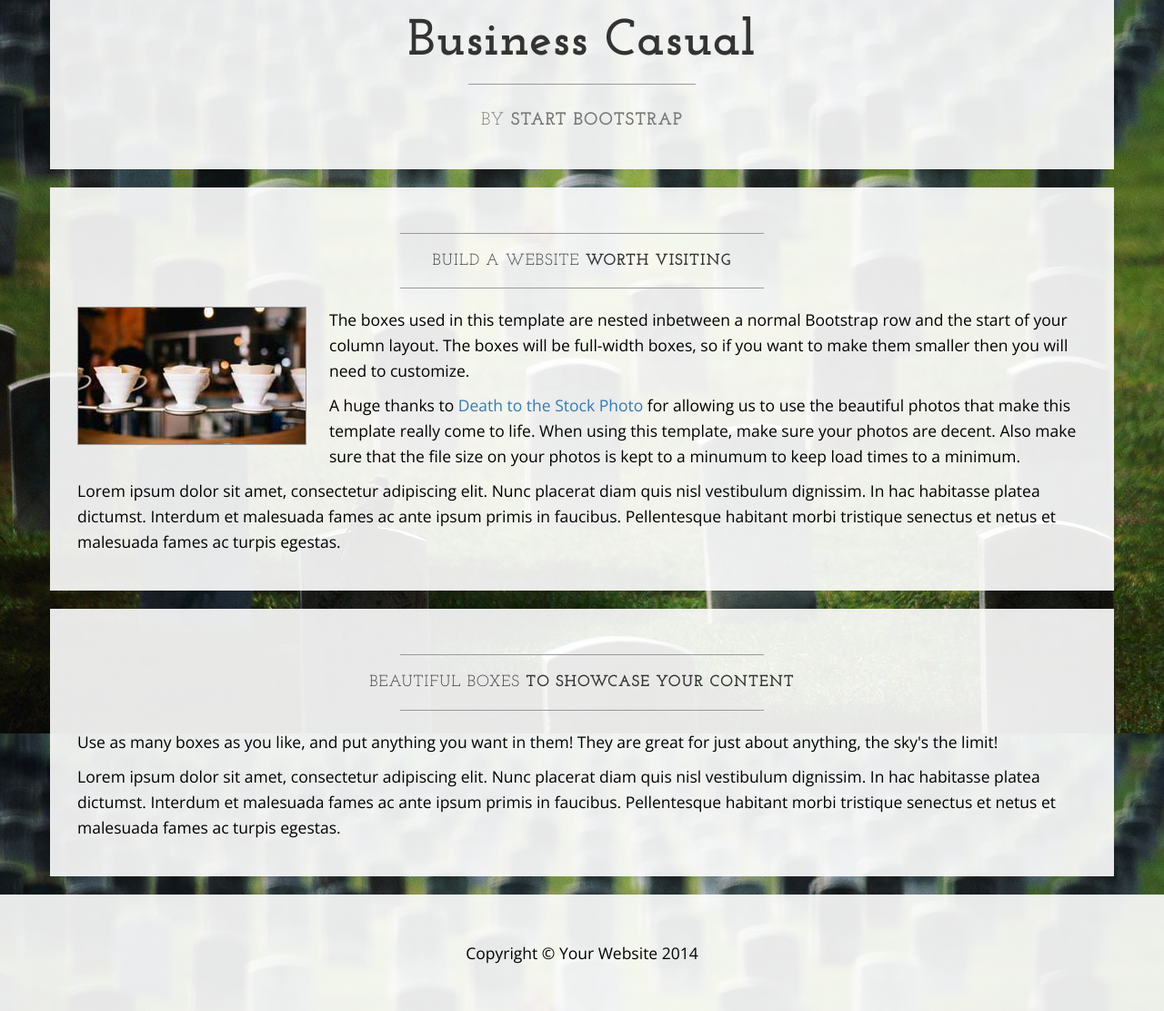
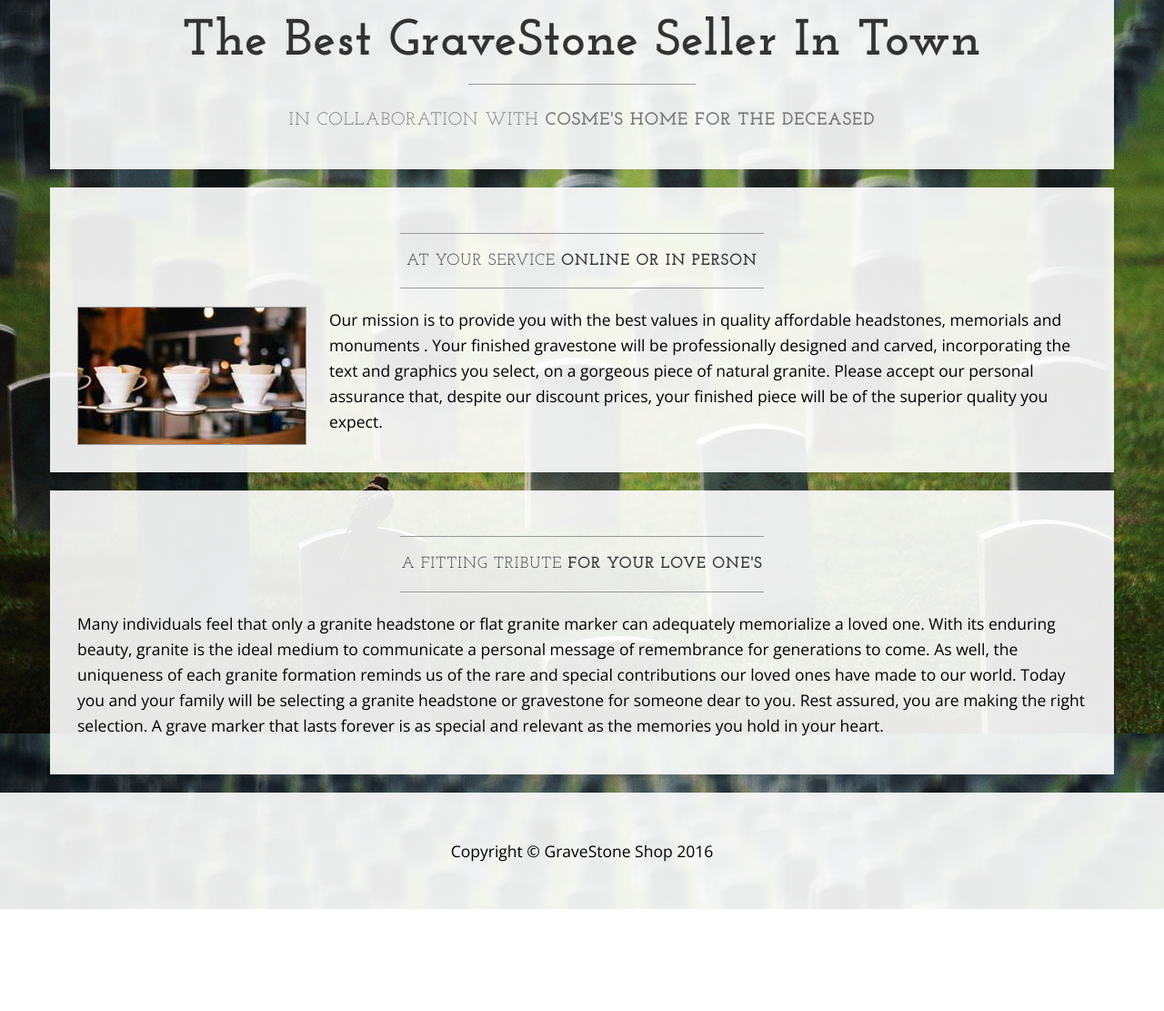
Before and after one commit to SherwinBayanin/bayaninfullwebsite, a plain HTML site: page index.html in a window 1280 px wide. Shown: the part 900-2011 px from the top of the page at 91% size. After the commit the page ends 1899 px from the top, so only its background shows below. Drawn offline with nearby package versions, Linux system fonts and the light colour scheme.

Commit message:
Update index.html

```diff
--- a/index.html
+++ b/index.html
@@ -47,7 +47,7 @@
                     <span class="icon-bar"></span>
                 </button>
                 <!-- navbar-brand is hidden on larger screens, but visible when the menu is collapsed -->
-                <a class="navbar-brand" href="index.html">Business Casual</a>
+                <a class="navbar-brand" href="index.html">GraveStone Seller and Retailer</a>
             </div>
             <!-- Collect the nav links, forms, and other content for toggling -->
             <div class="collapse navbar-collapse" id="bs-example-navbar-collapse-1">
@@ -108,11 +108,11 @@
                     <h2 class="brand-before">
                         <small>Welcome to</small>
                     </h2>
-                    <h1 class="brand-name">Business Casual</h1>
+                    <h1 class="brand-name">The Best GraveStone Seller in Town</h1>
                     <hr class="tagline-divider">
                     <h2>
-                        <small>By
-                            <strong>Start Bootstrap</strong>
+                        <small>In Collaboration with
+                            <strong>Cosme's Home for the Deceased</strong>
                         </small>
                     </h2>
                 </div>
@@ -123,15 +123,13 @@
             <div class="box">
                 <div class="col-lg-12">
                     <hr>
-                    <h2 class="intro-text text-center">Build a website
-                        <strong>worth visiting</strong>
+                    <h2 class="intro-text text-center">At Your Service
+                        <strong>Online or in Person</strong>
                     </h2>
                     <hr>
                     <img class="img-responsive img-border img-left" src="img/intro-pic.jpg" alt="">
                     <hr class="visible-xs">
-                    <p>The boxes used in this template are nested inbetween a normal Bootstrap row and the start of your column layout. The boxes will be full-width boxes, so if you want to make them smaller then you will need to customize.</p>
-                    <p>A huge thanks to <a href="http://join.deathtothestockphoto.com/" target="_blank">Death to the Stock Photo</a> for allowing us to use the beautiful photos that make this template really come to life. When using this template, make sure your photos are decent. Also make sure that the file size on your photos is kept to a minumum to keep load times to a minimum.</p>
-                    <p>Lorem ipsum dolor sit amet, consectetur adipiscing elit. Nunc placerat diam quis nisl vestibulum dignissim. In hac habitasse platea dictumst. Interdum et malesuada fames ac ante ipsum primis in faucibus. Pellentesque habitant morbi tristique senectus et netus et malesuada fames ac turpis egestas.</p>
+                    <p>Our mission is to provide you with the best values in quality affordable headstones, memorials and monuments . Your finished gravestone will be professionally designed and carved, incorporating the text and graphics you select, on a gorgeous piece of natural granite. Please accept our personal assurance that, despite our discount prices, your finished piece will be of the superior quality you expect. </p>
                 </div>
             </div>
         </div>
@@ -140,12 +138,13 @@
             <div class="box">
                 <div class="col-lg-12">
                     <hr>
-                    <h2 class="intro-text text-center">Beautiful boxes
-                        <strong>to showcase your content</strong>
+                    <h2 class="intro-text text-center">A Fitting Tribute
+                        <strong>for your love one's</strong>
                     </h2>
                     <hr>
-                    <p>Use as many boxes as you like, and put anything you want in them! They are great for just about anything, the sky's the limit!</p>
-                    <p>Lorem ipsum dolor sit amet, consectetur adipiscing elit. Nunc placerat diam quis nisl vestibulum dignissim. In hac habitasse platea dictumst. Interdum et malesuada fames ac ante ipsum primis in faucibus. Pellentesque habitant morbi tristique senectus et netus et malesuada fames ac turpis egestas.</p>
+                    <p> Many individuals feel that only a granite headstone or flat granite marker can adequately memorialize a loved one. With its enduring beauty, granite is the ideal medium to communicate a personal message of remembrance for generations to come. As well, the uniqueness of each granite formation reminds us of the rare and special contributions our loved ones have made to our world.
+
+Today you and your family will be selecting a granite headstone or gravestone for someone dear to you. Rest assured, you are making the right selection. A grave marker that lasts forever is as special and relevant as the memories you hold in your heart.</p>
                 </div>
             </div>
         </div>
@@ -157,7 +156,7 @@
         <div class="container">
             <div class="row">
                 <div class="col-lg-12 text-center">
-                    <p>Copyright &copy; Your Website 2014</p>
+                    <p>Copyright &copy; GraveStone Shop 2016</p>
                 </div>
             </div>
         </div>
```
